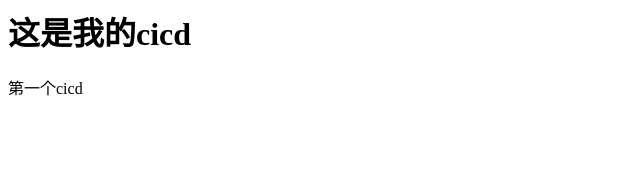
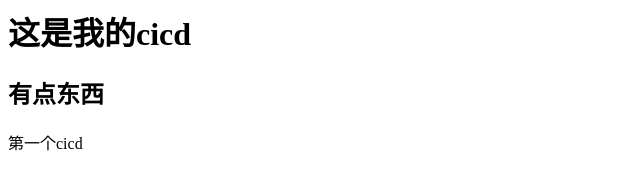
Before and after one commit to kylec-sys/my-devops-project, a plain HTML site: page index.html in a window 1280 px wide. Shown: the whole page, without its empty margins (0-640 px from the left). Drawn offline with Linux system fonts and the light colour scheme.

Commit message:
Add subtitle to index.html

```diff
--- a/index.html
+++ b/index.html
@@ -1,2 +1,3 @@
 <h1>这是我的cicd</h1>
+<h2>有点东西</h2>
 <p>第一个cicd</p>
```
